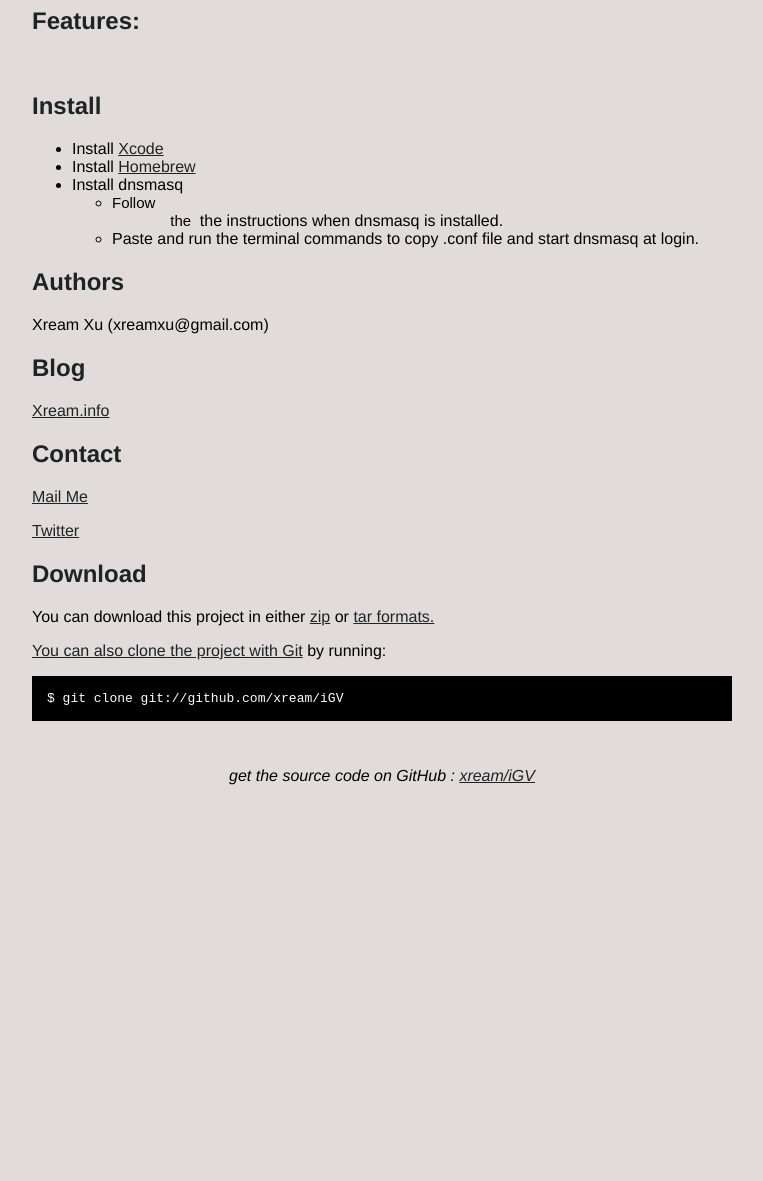
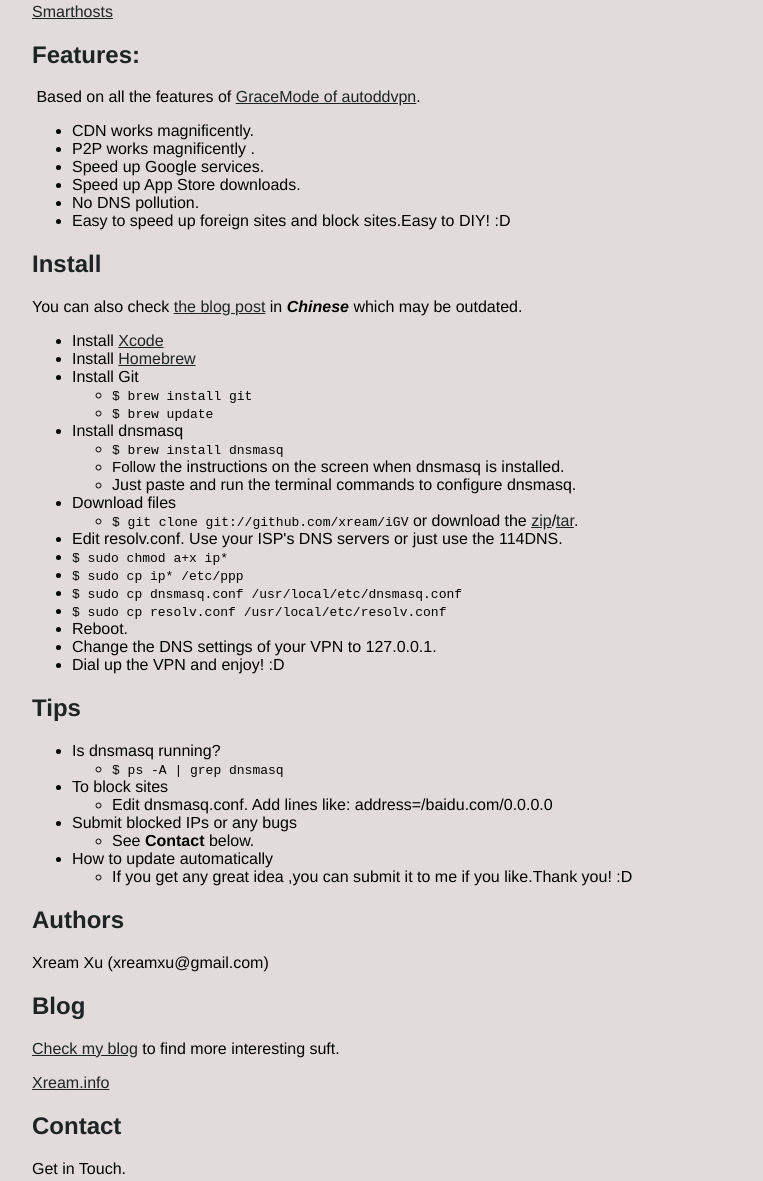
Before and after one commit to gonghao/iGV, a plain HTML site: page index.html in a window 1280 px wide. Shown: the part 306-1487 px from the top of the page, without its empty margins (258-1021 px from the left). Before the commit the page ends 1117 px from the top, so only its background shows below. Drawn offline with Linux system fonts and the light colour scheme.

Commit message:
201112040402

```diff
--- a/index.html
+++ b/index.html
@@ -46,28 +46,103 @@
       <p><a target="_blank" href="http://code.google.com/p/autoddvpn/wiki/graceMode%20">GraceMode
           of autoddvpn</a> </p>
       <p><a target="_blank" href="http://code.google.com/p/chnroutes/">Chnroutes
-          for Mac OS <br>
-        </a></p>
-      <h2>Features:</h2>
-      <p><br>
+          for Mac OS</a></p>
+      <p><a target="_blank" href="http://code.google.com/p/smarthosts/">Smarthosts
+          <br> </a></p>
+      <h2>Features:<span style="color: rgb(0, 0, 0); font-family: arial,sans-serif; font-size: 13px; font-style: normal; font-variant: normal; font-weight: normal; letter-spacing: normal; line-height: normal; orphans: 2; text-indent: 0px; text-transform: none; white-space: normal; widows: 2; word-spacing: 0px; background-color: rgb(255, 255, 255); display: inline ! important; float: none;"></span>&nbsp;</h2>
+      <p>&nbsp;Based on all the features of <a target="_blank" href="http://code.google.com/p/autoddvpn/wiki/graceMode%20">GraceMode
+          of autoddvpn</a>.<br>
       </p>
+      <ul>
+        <li>CDN works magnificently.</li>
+        <li>P2P works magnificently
+          <meta charset="utf-8">
+          .&nbsp; &nbsp; <br>
+        </li>
+        <li>Speed up Google services.</li>
+        <li>Speed up App Store downloads.</li>
+        <li>No DNS pollution.<br>
+        </li>
+        <li>Easy to speed up foreign sites and block sites.Easy to DIY! :D <br>
+        </li>
+      </ul>
       <p><a target="_blank" href="http://code.google.com/p/chnroutes/"></a></p>
       <h2>Install</h2>
+      <p>You can also check <a target="_blank" href="http://xream.info/post/13630465541/mac-autoddvpn-gracemode">the
+          blog post</a> in <em><strong>Chinese</strong></em> which may be
+        outdated. <br>
+      </p>
       <ol>
       </ol>
       <ul>
         <li style="text-align: left;">Install <a href="http://itunes.apple.com/us/app/xcode/id448457090?mt=12">Xcode</a></li>
         <li style="text-align: left;">Install <a href="https://github.com/mxcl/homebrew/wiki/installation">Homebrew</a></li>
+        <li style="text-align: left;">Install Git<br>
+        </li>
+        <ul>
+          <li style="text-align: left;"><code>$ brew install git</code></li>
+        </ul>
+        <ul>
+          <li style="text-align: left;"><code>$ brew update</code><br>
+          </li>
+        </ul>
         <li style="text-align: left;">Install dnsmasq</li>
         <ul>
-          <li style="text-align: left;"><span style="color: rgb(0, 0, 0); font-family: Arial; font-size: 15px; font-style: normal; font-variant: normal; font-weight: normal; letter-spacing: normal; line-height: normal; orphans: 2; text-indent: 0px; text-transform: none; white-space: pre-wrap; widows: 2; word-spacing: 0px; display: inline ! important; float: none;">Follow
-              the </span>
-            <meta charset="utf-8">
-            the instructions when dnsmasq is installed.</li>
-          <li style="text-align: left;"><span style="color: rgb(0, 0, 0); font-family: Arial; font-size: 15px; font-style: normal; font-variant: normal; font-weight: normal; letter-spacing: normal; line-height: normal; orphans: 2; text-indent: 0px; text-transform: none; white-space: pre-wrap; widows: 2; word-spacing: 0px; display: inline ! important; float: none;"></span>Paste
-            and run the terminal commands to copy .conf file and start dnsmasq
-            at login.<br>
+          <li style="text-align: left;"><code>$ brew install dnsmasq</code><br>
           </li>
+          <li style="text-align: left;"><span style="color: rgb(0, 0, 0); font-family: Arial; font-size: 15px; font-style: normal; font-variant: normal; font-weight: normal; letter-spacing: normal; line-height: normal; orphans: 2; text-indent: 0px; text-transform: none; white-space: pre-wrap; widows: 2; word-spacing: 0px; display: inline ! important; float: none;">Follow</span>
+            the instructions on the screen when dnsmasq is installed.</li>
+          <li style="text-align: left;"><span style="color: rgb(0, 0, 0); font-family: Arial; font-size: 15px; font-style: normal; font-variant: normal; font-weight: normal; letter-spacing: normal; line-height: normal; orphans: 2; text-indent: 0px; text-transform: none; white-space: pre-wrap; widows: 2; word-spacing: 0px; display: inline ! important; float: none;"></span>Just
+            paste and run the terminal commands to configure dnsmasq.</li>
+        </ul>
+        <li style="text-align: left;"><code><span style="font-family: Helvetica,Arial,FreeSans,san-serif;"></span></code>Download
+          files</li>
+        <ul>
+          <li style="text-align: left;"><code>$ git clone
+              git://github.com/xream/iGV<span style="font-family: Helvetica,Arial,FreeSans,san-serif;">
+                or download the <a href="https://github.com/xream/iGV/zipball/master">zip</a>/<a
+                  href="https://github.com/xream/iGV/tarball/master">tar</a>.</span></code></li>
+        </ul>
+        <li style="text-align: left;">Edit resolv.conf. Use your ISP's DNS
+          servers or just use the 114DNS.<br>
+          <code></code></li>
+        <li style="text-align: left;"><code>$ sudo chmod a+x ip*</code></li>
+        <li style="text-align: left;"><code>$ sudo cp ip* /etc/ppp</code></li>
+        <li style="text-align: left;"><code>$ sudo cp dnsmasq.conf
+            /usr/local/etc/dnsmasq.conf</code></li>
+        <li style="text-align: left;"><code>$ sudo cp resolv.conf
+            /usr/local/etc/resolv.conf</code></li>
+        <li style="text-align: left;">Reboot.</li>
+        <li style="text-align: left;">Change the DNS settings of your VPN to
+          127.0.0.1.</li>
+        <li style="text-align: left;">Dial up the VPN and enjoy! :D</li>
+      </ul>
+      <ul>
+      </ul>
+      <h2>Tips</h2>
+      <ul>
+        <li>Is dnsmasq running?</li>
+        <ul>
+          <li><code>$ ps -A | grep dnsmasq<span style="font-family: Helvetica,Arial,FreeSans,san-serif;"></span></code></li>
+        </ul>
+        <li>To block sites</li>
+        <ul>
+          <li>Edit dnsmasq.conf. Add lines like: address=/baidu.com/0.0.0.0</li>
+        </ul>
+        <li>Submit blocked IPs or any bugs<br>
+        </li>
+        <ul>
+          <li>See <strong>Contact</strong> below.</li>
+        </ul>
+        <li>How to update automatically</li>
+        <ul>
+          <li>If you get any great idea ,you can submit it to me if you
+            like.Thank you! :D</li>
+        </ul>
+      </ul>
+      <p></p>
+      <ul>
+        <ul>
           <ul>
           </ul>
         </ul>
@@ -90,11 +165,20 @@
       <h2>Authors</h2>
       <p>Xream Xu (xreamxu@gmail.com)&nbsp;</p>
       <h2>Blog</h2>
+      <p><a href="http://xream.info">Check my blog</a> to find more interesting
+        suft.</p>
       <p><a target="_blank" href="http://xream.info">Xream.info</a><br>
       </p>
       <p> </p>
       <h2>Contact</h2>
-      <p><a href="mailto:xreamxu@gmail.com">Mail Me</a></p>
+      <p>Get in Touch.</p>
+      <p>I'd be happy to help you.<br>
+      </p>
+      <p>
+        <meta charset="utf-8">
+      </p>
+      <p><a href="mailto:xreamxu@gmail.com">Mail Me or Gtalk<br>
+        </a></p>
       <p><a target="_blank" href="http://twitter.com/xream">Twitter</a></p>
       <h2>Download</h2>
       <p> You can download this project in either <a href="https://github.com/xream/iGV/zipball/master">zip</a>
@@ -104,7 +188,8 @@
           clone the project with </a><a href="http://git-scm.com">Git</a> by
         running: </p>
       <pre>$ git clone git://github.com/xream/iGV</pre>
-      <p></p>
+      <p> <br>
+      </p>
       <div class="footer"> get the source code on GitHub : <a href="https://github.com/xream/iGV">xream/iGV</a>
       </div>
     </div>
```
